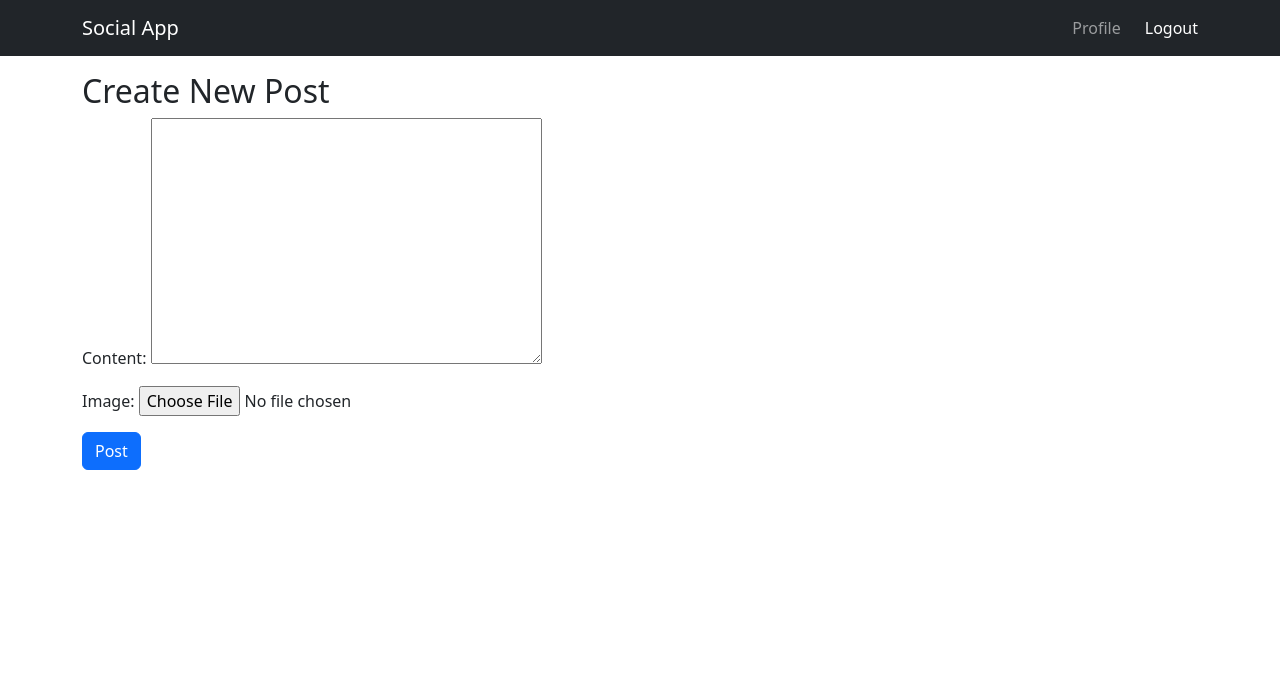
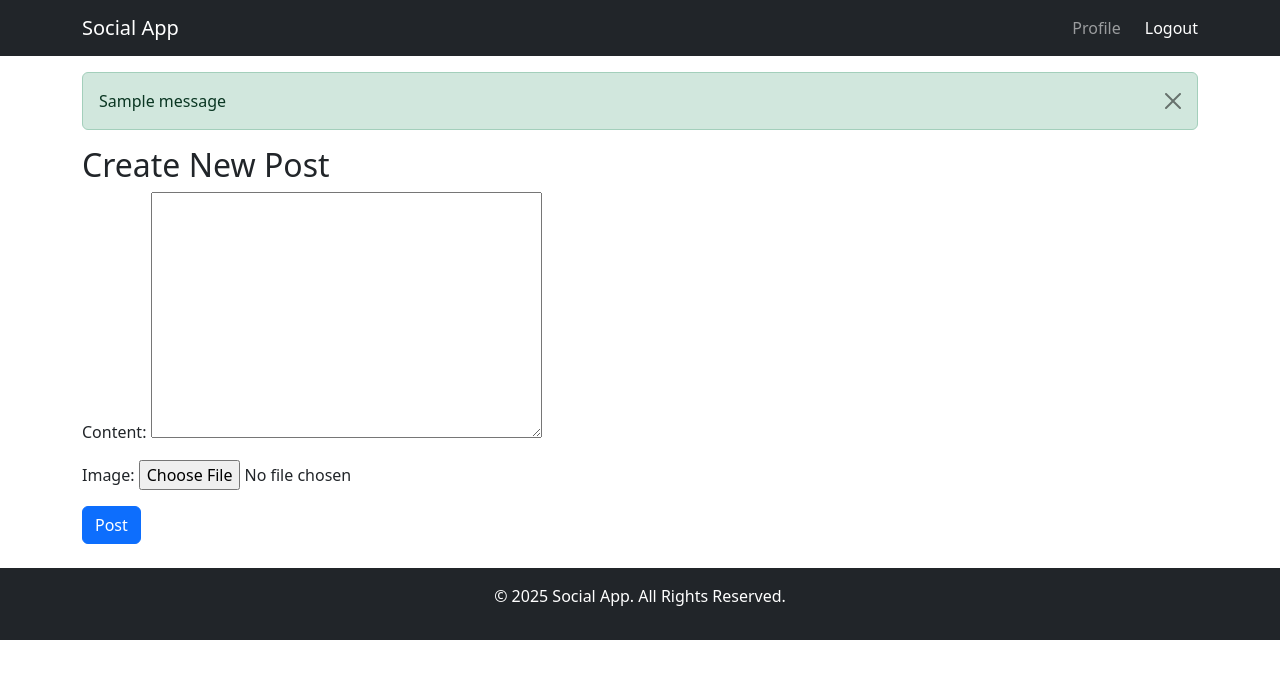
Before and after one commit to shaanmr/social-media-app, a Django app: page /post/new/ in a window 1280 px wide. Shown: the top 679 px of the page. Run offline with Django 5.2, Linux system fonts and the light colour scheme; a user stored in the database is signed in; one stand-in notice (Sample message) is shown.

Commit message:
Updated base.html with Django messages framework

```diff
--- a/posts/templates/posts/base.html
+++ b/posts/templates/posts/base.html
@@ -10,7 +10,7 @@
     <nav class="navbar navbar-expand-lg navbar-dark bg-dark">
         <div class="container">
             <a class="navbar-brand" href="{% url 'home' %}">Social App</a>
-            <button class="navbar-toggler" type="button" data-bs-toggle="collapse" data-bs-target="#navbarNav" aria-controls="navbarNav" aria-expanded="false" aria-label="Toggle navigation">
+            <button class="navbar-toggler" type="button" data-bs-toggle="collapse" data-bs-target="#navbarNav">
                 <span class="navbar-toggler-icon"></span>
             </button>
             <div class="collapse navbar-collapse justify-content-end" id="navbarNav">
@@ -39,10 +39,27 @@
             </div>
         </div>
     </nav>
+
+    <!-- ✅ ADD MESSAGES HERE (Right after Navbar) -->
+    {% if messages %}
+        <div class="container mt-3">
+            {% for message in messages %}
+                <div class="alert alert-{{ message.tags }} alert-dismissible fade show" role="alert">
+                    {{ message }}
+                    <button type="button" class="btn-close" data-bs-dismiss="alert" aria-label="Close"></button>
+                </div>
+            {% endfor %}
+        </div>
+    {% endif %}
+
     <div class="container mt-3">
         {% block content %}{% endblock %}
     </div>
 
+    <footer class="bg-dark text-center text-white p-3 mt-4">
+        <p>&copy; 2025 Social App. All Rights Reserved.</p>
+    </footer>
+
     <script src="https://cdn.jsdelivr.net/npm/bootstrap@5.3.0/dist/js/bootstrap.bundle.min.js"></script>
 </body>
 </html>
```
